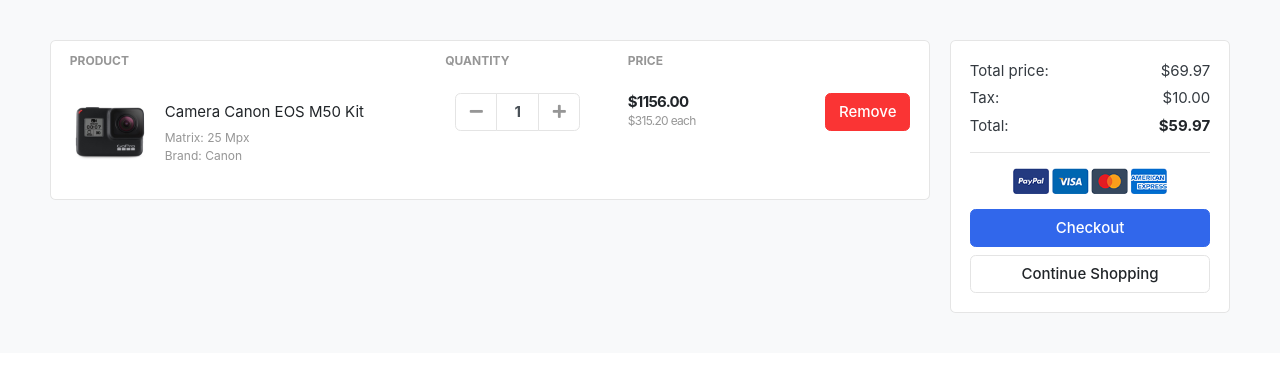
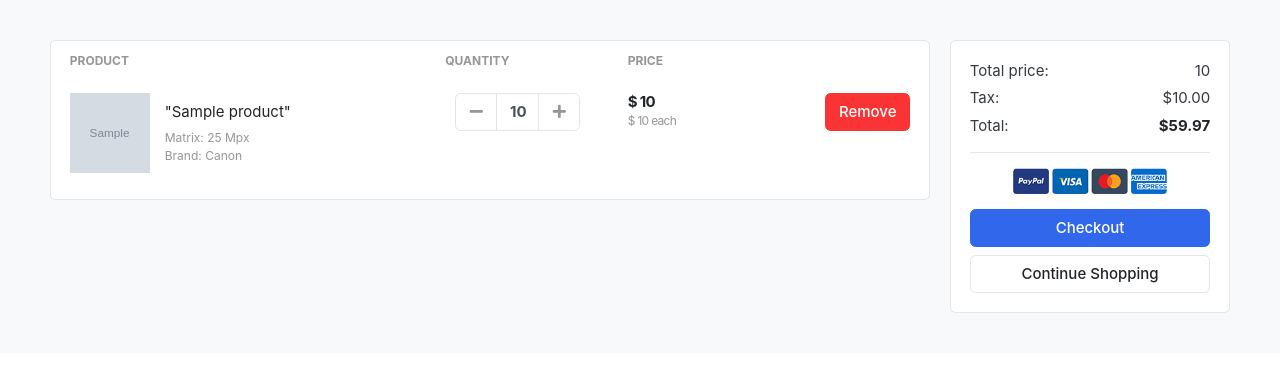
Before and after one commit to papitha-tamilselvan/DAkart, a Django app: template DAkart/templates/cart.html in a window 1280 px wide. Shown: the part 140-509 px from the top of the page. Run offline with Django 3.2, Linux system fonts and the light colour scheme; the template is opened without the code that fills it: most values are stand-ins (such as "Sample title", 1, 10 or a date in 2020); grey boxes marked "Sample" are stand-in pictures; some libraries are stand-ins or nearby versions; some web fonts are replaced.

Commit message:
added cart functionality

```diff
--- a/DAkart/carts/models.py
+++ b/DAkart/carts/models.py
@@ -16,3 +16,9 @@
     cart = models.ForeignKey(Cart, on_delete = models.CASCADE)
     quantity = models.IntegerField()
     is_active = models.BooleanField(default=True)
+
+    def __str__(self):
+        return self.product
+
+    def sub_total(self):
+        return self.product.price * self.quantity
--- a/DAkart/carts/urls.py
+++ b/DAkart/carts/urls.py
@@ -5,6 +5,7 @@
 urlpatterns = [
 
     path('',views.cart,name='cart'),
-    path('add_cart/<int:product_id>/', views.add_cart, name='addcart')
+    path('add_cart/<int:product_id>/', views.add_cart, name='addcart'),
+    path('dec_cart/<int:product_id>/', views.decrement_cartItem, name='decrement_cart_item')
 
 ]
--- a/DAkart/store/models.py
+++ b/DAkart/store/models.py
@@ -26,4 +26,4 @@
 
 
     def __str__(self):
-        return str(self.product_name)
+        return (self.product_name)
--- a/DAkart/templates/cart.html
+++ b/DAkart/templates/cart.html
@@ -4,7 +4,12 @@
 {% block content %}
 <section class="section-content padding-y bg">
     <div class="container">
-
+        {% if not cartItems %}
+        <h2 class="text-center"> Your cart is empty </h2>
+        <div class="text-center">
+            <a href="{% url 'store' %}" class="btn btn-primary text-center">Continue Shopping</a>
+            </div>
+        {% else %}
         <!-- ============================ COMPONENT 1 ================================= -->
 
         <div class="row">
@@ -20,12 +25,14 @@
                             </tr>
                         </thead>
                         <tbody>
+                            {% for cartItem in cartItems %}
                             <tr>
                                 <td>
                                     <figure class="itemside align-items-center">
-                <div class="aside"><img src="{% static './images/items/11.jpg' %}" class="img-sm"></div>
+                                        <div class="aside"><img src="{{ cartItem.product.images.url }}"
+                                                class="img-sm"></div>
                                         <figcaption class="info">
-                    <a href="#" class="title text-dark">Camera Canon EOS M50 Kit</a>
+                                            <a href="#" class="title text-dark">"{{ cartItem.product.product_name}}"</a>
                                             <p class="text-muted small">Matrix: 25 Mpx <br> Brand: Canon</p>
                                         </figcaption>
                                     </figure>
@@ -35,30 +42,31 @@
                                     <div class="col">
                                         <div class="input-group input-spinner">
                                             <div class="input-group-prepend">
-                                <button class="btn btn-light" type="button" id="button-plus"> <i class="fa fa-minus"></i> </button>
+                                                <a href="{% url 'decrement_cart_item' cartItem.product.id %}" class="btn btn-light" type="button" id="button-plus"> <i
+                                                        class="fa fa-minus"></i> </a>
                                             </div>
-                                <input type="text" class="form-control"  value="1">
+                                            <input type="text" class="form-control" value="{{cartItem.quantity}}">
                                             <div class="input-group-append">
-                                <button class="btn btn-light" type="button" id="button-minus"> <i class="fa fa-plus"></i> </button>
+                                                <a href="{% url 'addcart' cartItem.product.id %}"class="btn btn-light" type="button" id="button-minus"> <i
+                                                        class="fa fa-plus"></i> </a>
                                             </div>
                                         </div> <!-- input-group.// -->
                                     </div> <!-- col.// -->
                                 </td>
                                 <td>
                                     <div class="price-wrap">
-                <var class="price">$1156.00</var>
-                <small class="text-muted"> $315.20 each </small>
+                                        <var class="price"> $ {{ cartItem.sub_total }}</var>
+                                        <small class="text-muted"> $ {{cartItem.product.price}} each </small>
                                     </div> <!-- price-wrap .// -->
                                 </td>
                                 <td class="text-right">
                                     <a href="" class="btn btn-danger"> Remove</a>
                                 </td>
                             </tr>
-
+                            {% endfor %}
                         </tbody>
                     </table>
                 </div> <!-- card.// -->
-
             </aside> <!-- col.// -->
             <aside class="col-lg-3">
 
@@ -66,7 +74,7 @@
                     <div class="card-body">
                         <dl class="dlist-align">
                             <dt>Total price:</dt>
-                  <dd class="text-right">$69.97</dd>
+                            <dd class="text-right">{{ total }}</dd>
                         </dl>
                         <dl class="dlist-align">
                             <dt>Tax:</dt>
@@ -84,13 +92,11 @@
                         <a href="./store.html" class="btn btn-light btn-block">Continue Shopping</a>
                     </div> <!-- card-body.// -->
                 </div> <!-- card.// -->
-
             </aside> <!-- col.// -->
-
 
         </div> <!-- row.// -->
         <!-- ============================ COMPONENT 1 END .// ================================= -->
-
+          {% endif %}
     </div> <!-- container .//  -->
 </section>
 
--- a/DAkart/templates/product-detail.html
+++ b/DAkart/templates/product-detail.html
@@ -73,7 +73,8 @@
                         {% if single_product.stock == 0 %}
                         <h1 class="text-danger"> Out of stock </h1>
                         {% else %}
-                        <a href="{% url 'addcart' single_product.id %}" class="btn  btn-primary"> <span class="text">Add to cart</span>
+                        <a href="{% url 'addcart' single_product.id %}" class="btn  btn-primary"> <span class="text">Add
+                                to cart</span>
                             <i class="fas fa-shopping-cart"></i> </a>
                         {% endif %}
                     </article> <!-- product-info-aside .// -->
```
Also changed, not shown: DAkart/carts/views.py (+35 -7 lines). Lines whose indentation alone changed are shown as unchanged.
